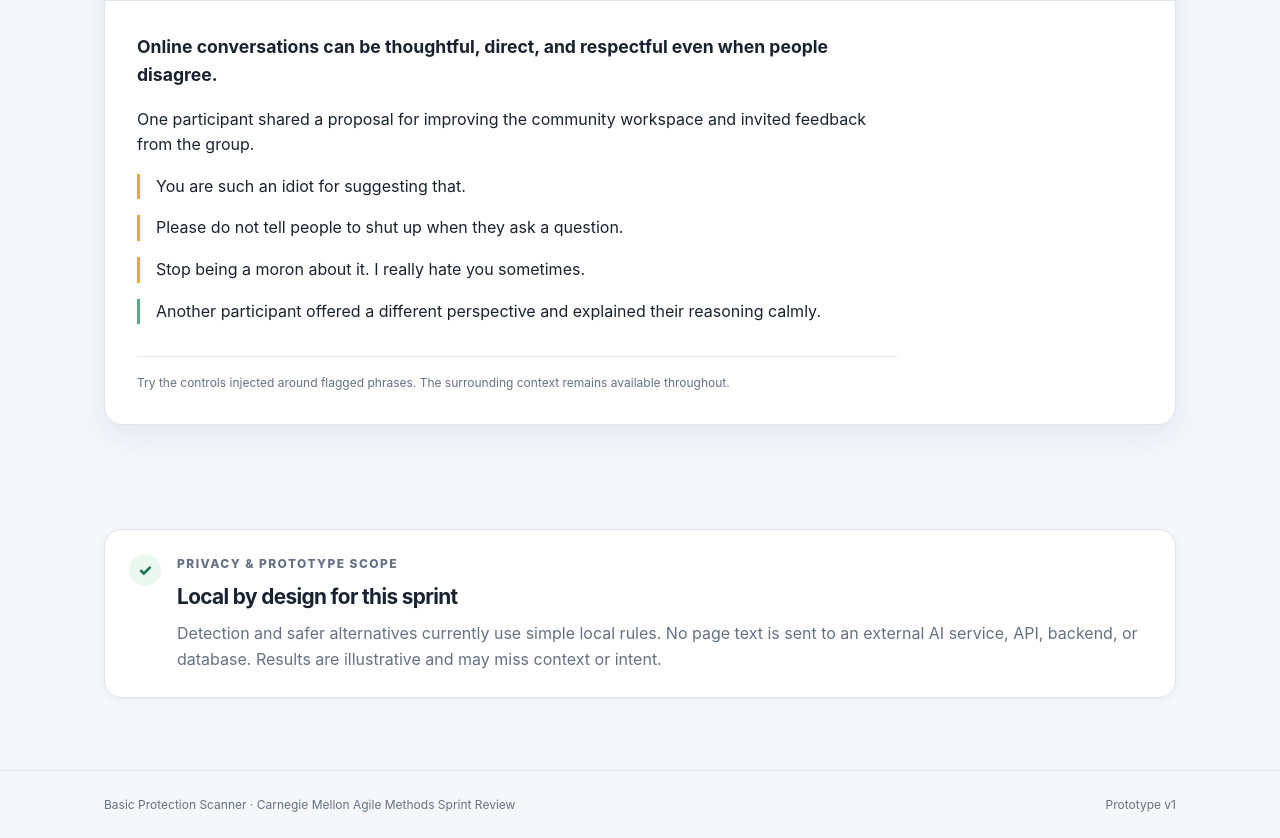
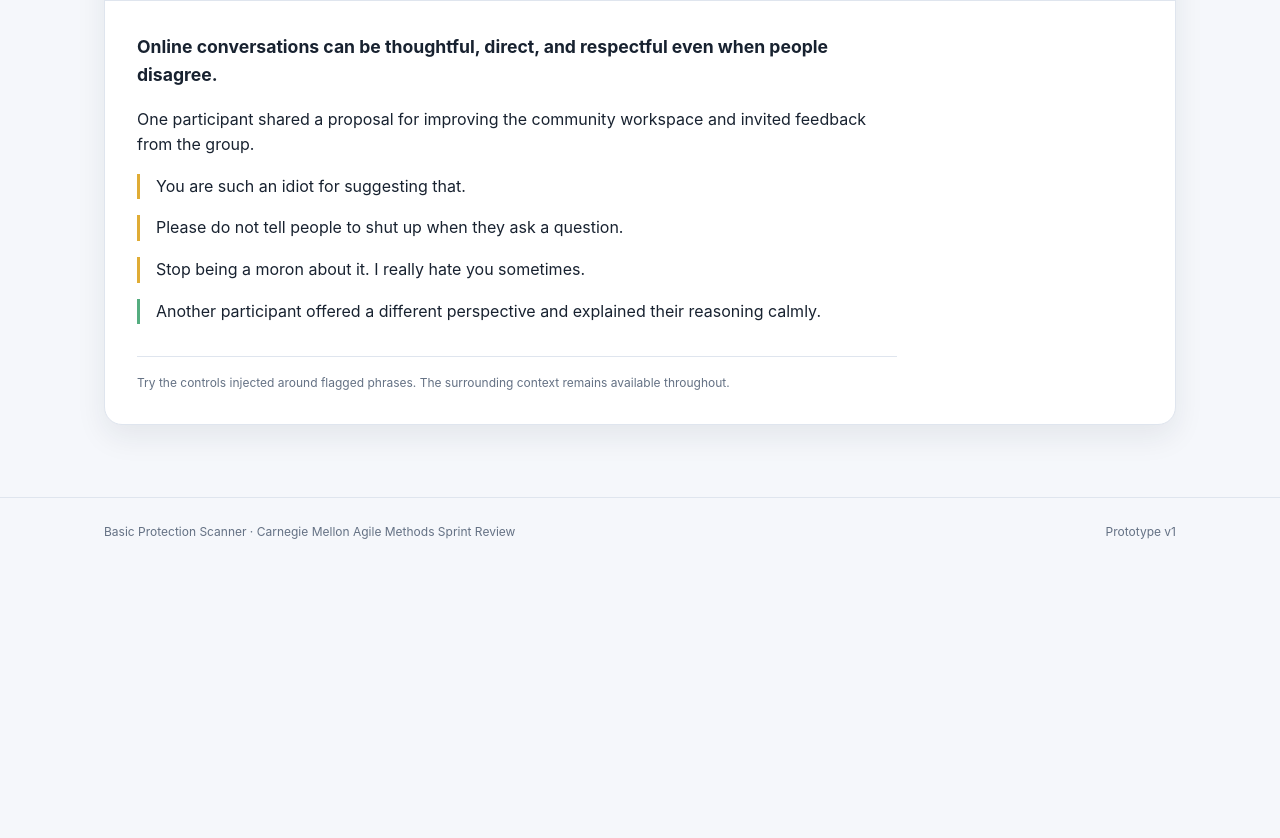
Before and after one commit to Surabhi21072001/basic-protection-scanner, a browser extension: page test-page.html in a window 1280 px wide. Shown: the part 2406-3244 px from the top of the page. After the commit the page ends 2971 px from the top, so only its background shows below. Drawn offline with Linux system fonts and the light colour scheme.

Commit message:
Remove prototype scope callout
Co-authored-by: Copilot App <223556219+Copilot@users.noreply.github.com>

```diff
--- a/test-page.html
+++ b/test-page.html
@@ -177,16 +177,6 @@
       </article>
     </section>
 
-    <section class="page-shell section-block" id="privacy" aria-labelledby="privacy-title">
-      <div class="privacy-callout card">
-        <div class="privacy-icon" aria-hidden="true">✓</div>
-        <div>
-          <p class="eyebrow">PRIVACY &amp; PROTOTYPE SCOPE</p>
-          <h2 id="privacy-title">Local by design for this sprint</h2>
-          <p>Detection and safer alternatives currently use simple local rules. No page text is sent to an external AI service, API, backend, or database. Results are illustrative and may miss context or intent.</p>
-        </div>
-      </div>
-    </section>
   </main>
 
   <script src="detector.js"></script>
```
